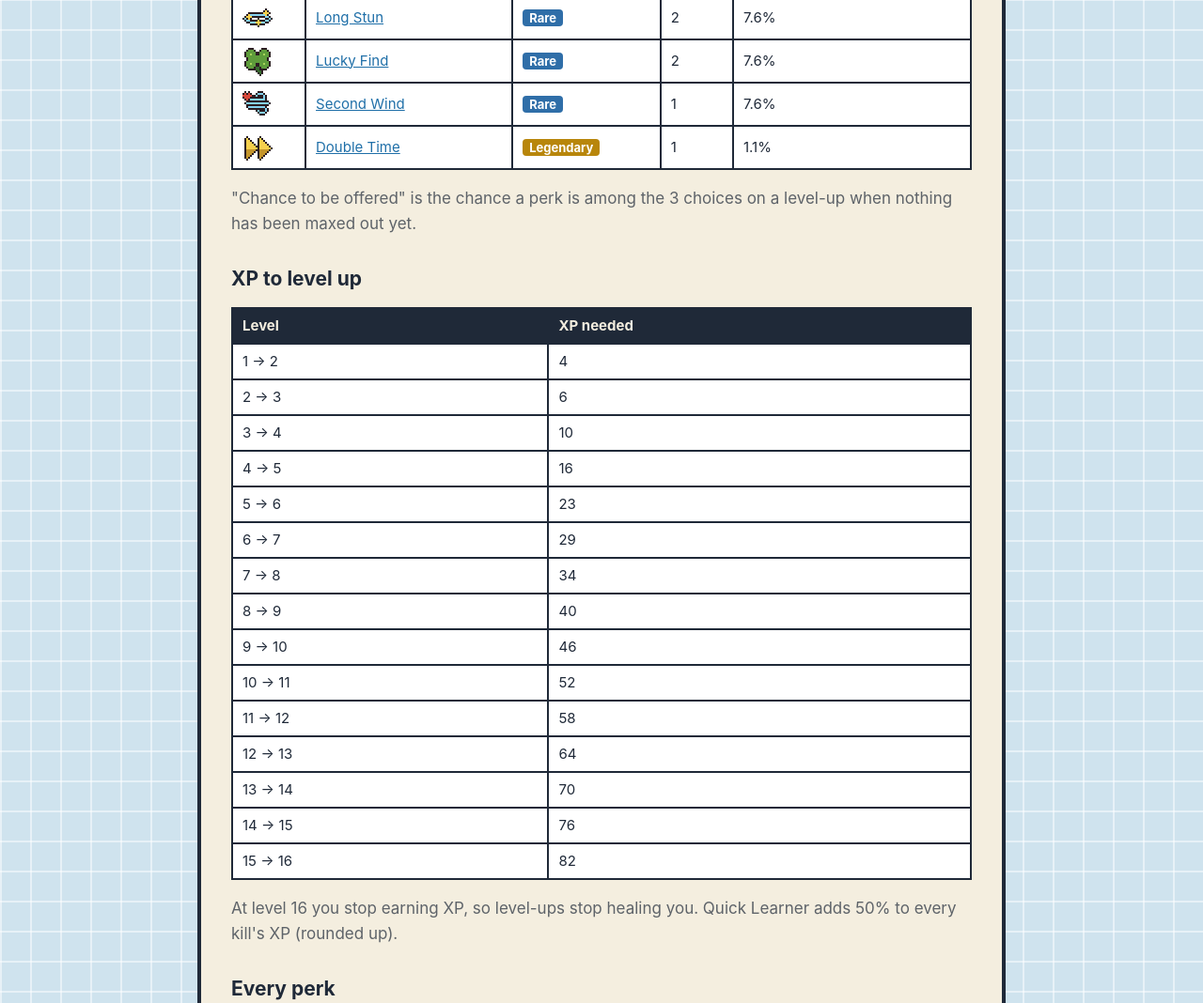
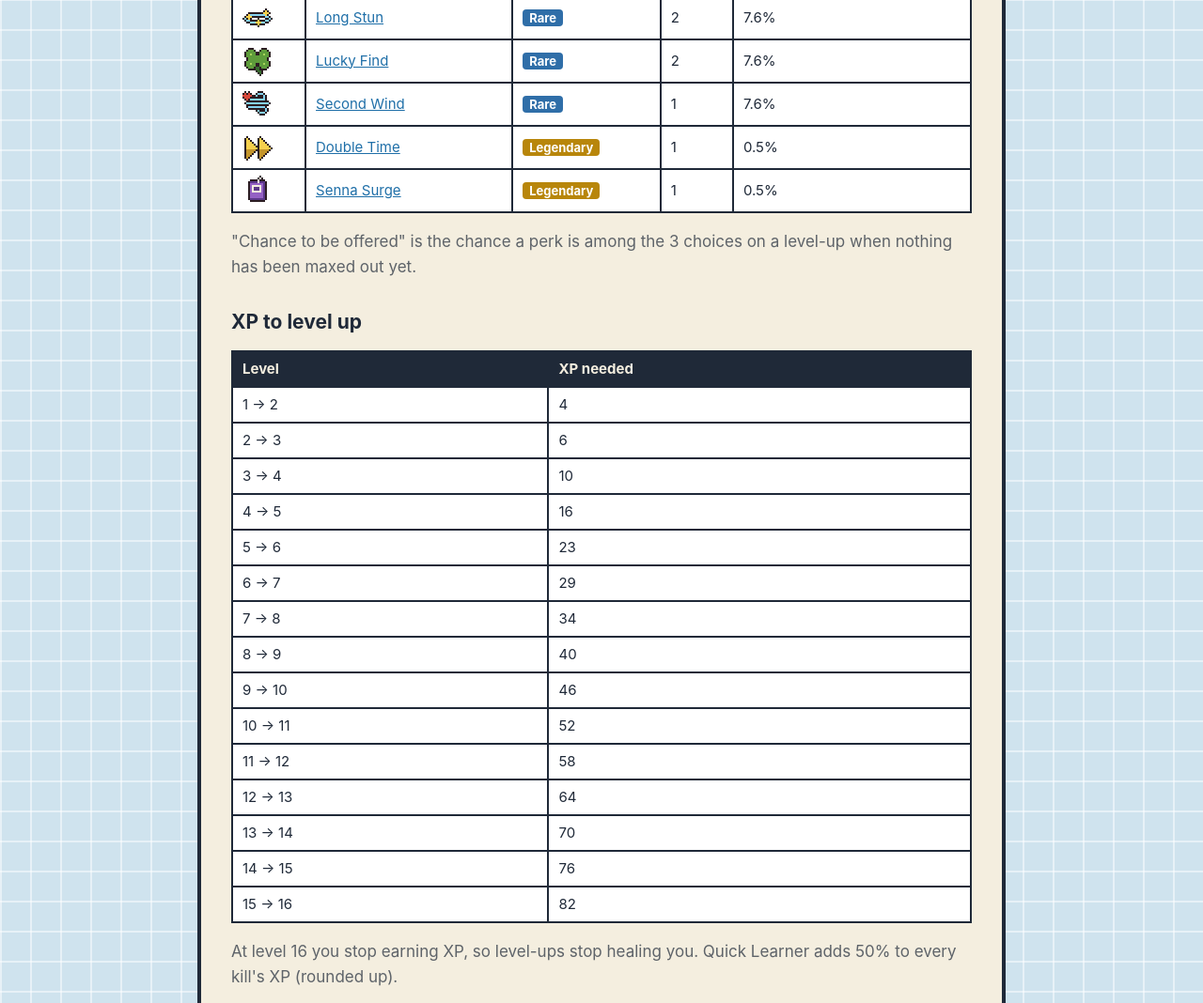
Before and after one commit to Human-Signal/human-signal.github.io, a plain HTML site: page potty-rogue/wiki/perks.html in a window 1280 px wide. Shown: the part 1217-2285 px from the top of the page at 94% size. Drawn offline with Linux system fonts and the light colour scheme.

Commit message:
Update Potty Rogue pages

```diff
--- a/potty-rogue/wiki/perks.html
+++ b/potty-rogue/wiki/perks.html
@@ -42,7 +42,8 @@
 <tr><td><img class="sprite" src="img/perk_longStun.png" width="32" height="32" alt="Long Stun"></td><td><a href="#long-stun">Long Stun</a></td><td><span class="rarity rare">Rare</span></td><td>2</td><td>7.6%</td></tr>
 <tr><td><img class="sprite" src="img/perk_luckyFind.png" width="32" height="32" alt="Lucky Find"></td><td><a href="#lucky-find">Lucky Find</a></td><td><span class="rarity rare">Rare</span></td><td>2</td><td>7.6%</td></tr>
 <tr><td><img class="sprite" src="img/perk_secondWind.png" width="32" height="32" alt="Second Wind"></td><td><a href="#second-wind">Second Wind</a></td><td><span class="rarity rare">Rare</span></td><td>1</td><td>7.6%</td></tr>
-<tr><td><img class="sprite" src="img/perk_doubleTime.png" width="32" height="32" alt="Double Time"></td><td><a href="#double-time">Double Time</a></td><td><span class="rarity legendary">Legendary</span></td><td>1</td><td>1.1%</td></tr>
+<tr><td><img class="sprite" src="img/perk_doubleTime.png" width="32" height="32" alt="Double Time"></td><td><a href="#double-time">Double Time</a></td><td><span class="rarity legendary">Legendary</span></td><td>1</td><td>0.5%</td></tr>
+<tr><td><img class="sprite" src="img/perk_sennaSurge.png" width="32" height="32" alt="Senna Surge"></td><td><a href="#senna-surge">Senna Surge</a></td><td><span class="rarity legendary">Legendary</span></td><td>1</td><td>0.5%</td></tr>
 </table></div>
 <p class="muted">"Chance to be offered" is the chance a perk is among the 3 choices on a level-up when nothing has been maxed out yet.</p>
 <h2>XP to level up</h2>
@@ -189,7 +190,14 @@
   <div class="entry-art"><img class="sprite" src="img/perk_doubleTime.png" width="64" height="64" alt="Double Time"></div>
   <div class="entry-text">
     <h3>Double Time</h3>
-    <p>Take 2 actions every turn for the rest of the run.</p><dl class="stats"><div><dt>Rarity</dt><dd><span class="rarity legendary">Legendary</span></dd></div><div><dt>Max per run</dt><dd>1</dd></div><div><dt>Offered</dt><dd>1.1% of level-ups</dd></div></dl><p class="tip"><strong>Tip:</strong> The rarest perk and the strongest. Two actions a turn means you can hit twice before anything hits back, or step out of a lane and still swing.</p>
+    <p>Take 2 actions every turn for the rest of the run.</p><dl class="stats"><div><dt>Rarity</dt><dd><span class="rarity legendary">Legendary</span></dd></div><div><dt>Max per run</dt><dd>1</dd></div><div><dt>Offered</dt><dd>0.5% of level-ups</dd></div></dl><p class="tip"><strong>Tip:</strong> Two actions a turn means you can hit twice before anything hits back, or step out of a lane and still swing. Shares the legendary slot with Senna Surge.</p>
+  </div>
+</section>
+<section class="entry" id="senna-surge">
+  <div class="entry-art"><img class="sprite" src="img/perk_sennaSurge.png" width="64" height="64" alt="Senna Surge"></div>
+  <div class="entry-text">
+    <h3>Senna Surge</h3>
+    <p>×2 all your damage for the rest of the run. Stacks with Firm Grip, Hotel Grade, Prune Juice, and every other damage boost.</p><dl class="stats"><div><dt>Rarity</dt><dd><span class="rarity legendary">Legendary</span></dd></div><div><dt>Max per run</dt><dd>1</dd></div><div><dt>Offered</dt><dd>0.5% of level-ups</dd></div></dl><p class="tip"><strong>Tip:</strong> Permanent ×2 on every hit you deal — plunger, TP, Hot Sauce (and its spill), Air Freshener, Bath Bomb, Static Bath Mat. Multiplies with Firm Grip, Hotel Grade, Ghost Pepper, Prune Juice, everything. If Double Time is action economy, this is raw power.</p>
   </div>
 </section>
   <footer>This wiki is generated from the game's own data, so the numbers match the current version. &copy; 2026 <a href="../../">Human Signal LLC</a></footer>
```
Also changed, not shown: potty-rogue/wiki/tips.html (+1 -1 lines), potty-rogue/wiki/img/perk_sennaSurge.png (added).
